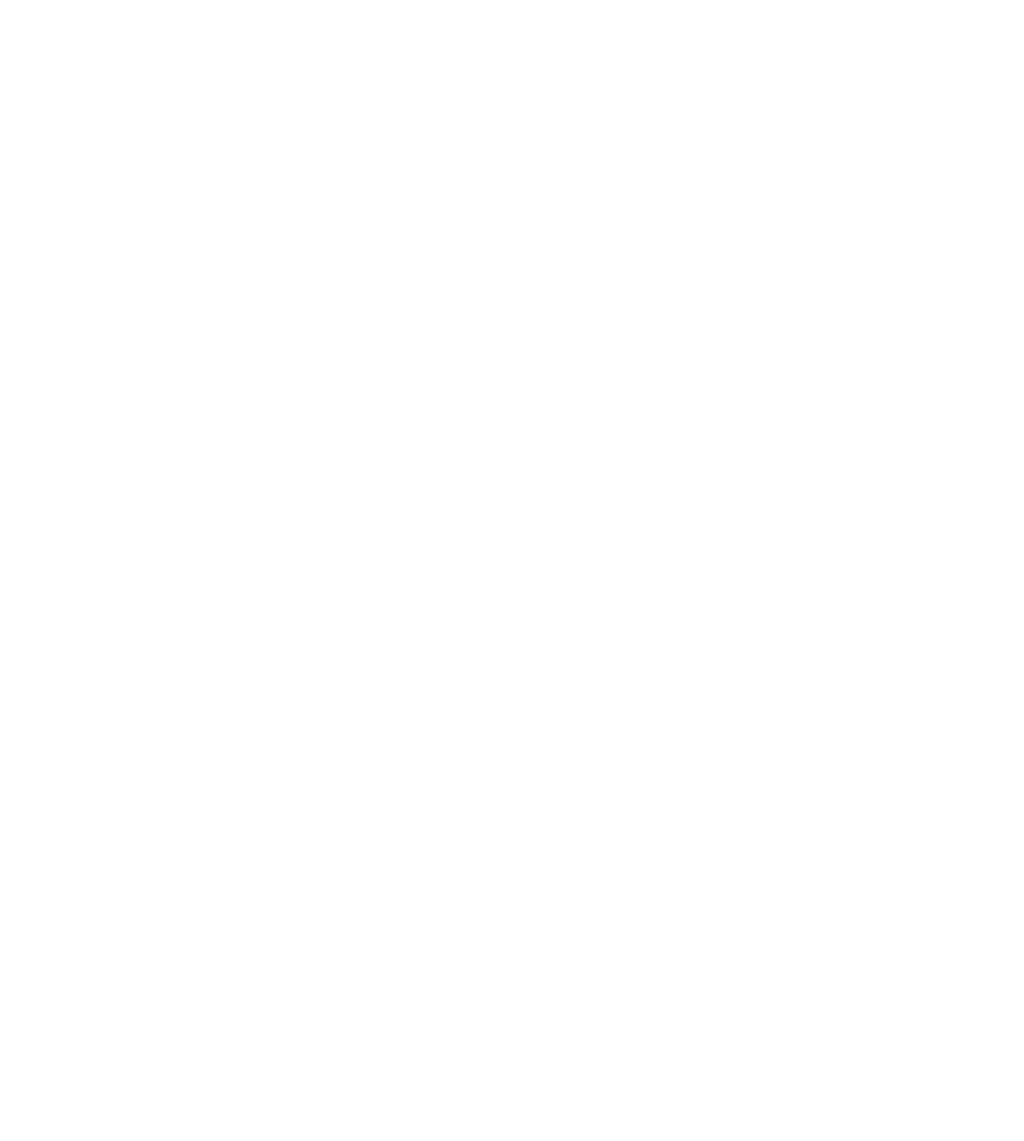
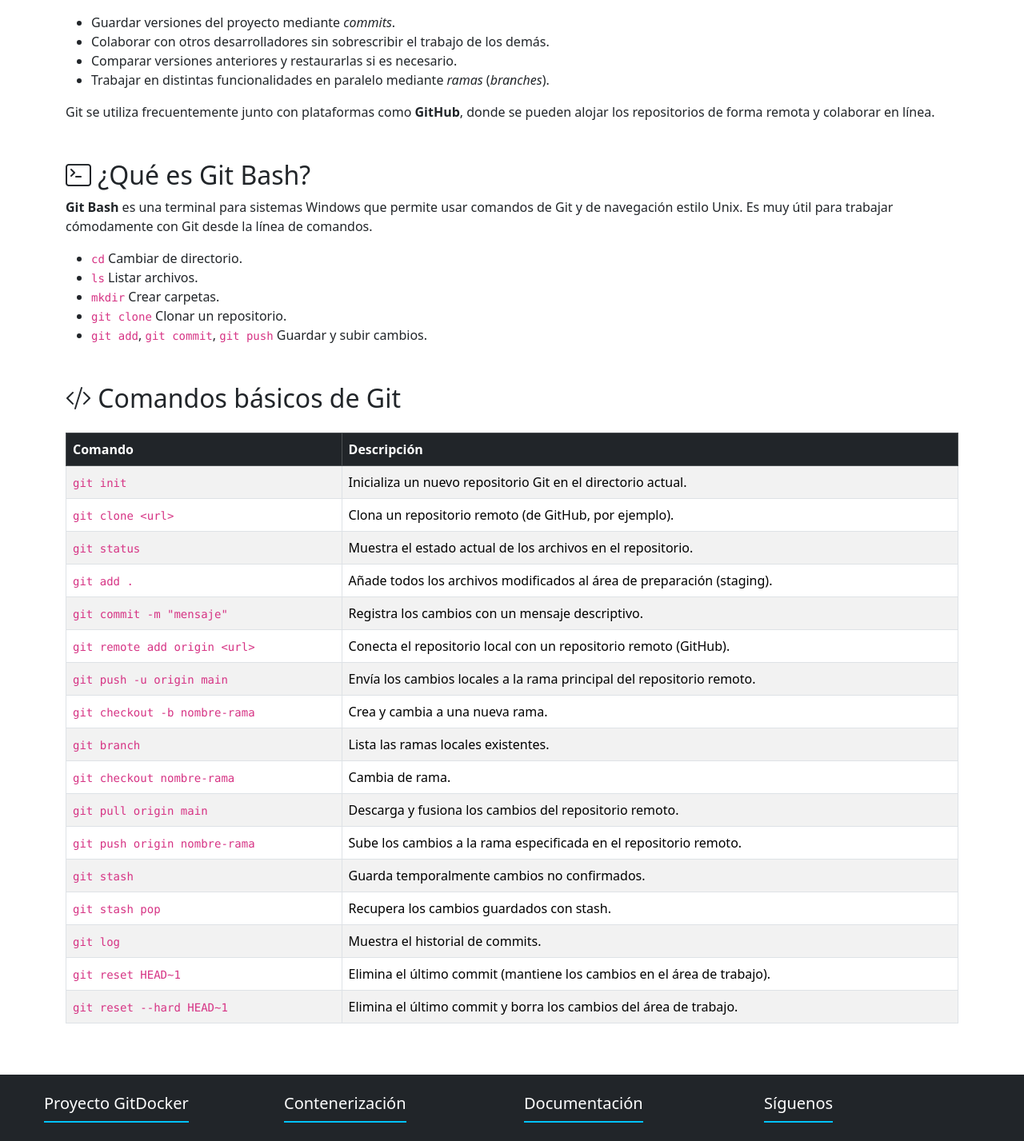
Before and after one commit to HLuiss17/PoyectoAmbientesComputacionales, an Angular app in the folder proyectoAmbientesComputacionales/: page /git in a window 1280 px wide. Before the commit this address led to /. Shown: the part 222-1649 px from the top of the page at 80% size. Before the commit the page ends 800 px from the top, so only its background shows below. Built offline with nearby package versions, Linux system fonts and the light colour scheme.

Commit message:
Agregar lista de comandos de git, mas la ruta a git conjuntamente con el navbar y el footer

```diff
--- a/proyectoAmbientesComputacionales/src/app/app.routes.ts
+++ b/proyectoAmbientesComputacionales/src/app/app.routes.ts
@@ -2,10 +2,12 @@
 import { Navbar } from './component/navbar/navbar';
 import { Footer } from './component/footer/footer';
 import { Inicio } from './component/inicio/inicio';
+import { Git } from './component/git/git';
 
 export const routes: Routes = [
     {path: '', redirectTo: 'inicio', pathMatch: 'full'},
     {path: 'navbar', component: Navbar},
     {path: 'footer', component: Footer},
-    {path: 'inicio', component: Inicio}
+    {path: 'inicio', component: Inicio},
+    {path: 'git', component: Git}
 ];
--- a/proyectoAmbientesComputacionales/src/app/component/git/git.html
+++ b/proyectoAmbientesComputacionales/src/app/component/git/git.html
@@ -1,30 +1,110 @@
-<section id="git-info">
-  <h2>¿Qué es Git y para qué sirve?</h2>
+<app-navbar></app-navbar><br>
+<section id="git-info" class="container py-5">
+  <h2 class="mb-4"><i class="bi bi-git"></i> ¿Qué es Git y para qué sirve?</h2>
   <p>
     <strong>Git</strong> es un sistema de control de versiones distribuido que permite gestionar el historial de cambios en los archivos de un proyecto. Es una herramienta fundamental en el desarrollo de software porque ayuda a llevar un control organizado y seguro del código fuente.
   </p>
   <p>Entre sus principales usos se destacan:</p>
   <ul>
-    <li>Guardar versiones del proyecto en diferentes momentos mediante <em>commits</em>.</li>
+    <li>Guardar versiones del proyecto mediante <em>commits</em>.</li>
     <li>Colaborar con otros desarrolladores sin sobrescribir el trabajo de los demás.</li>
     <li>Comparar versiones anteriores y restaurarlas si es necesario.</li>
-    <li>Trabajar en distintas funcionalidades de manera paralela mediante <em>ramas</em> (<em>branches</em>).</li>
+    <li>Trabajar en distintas funcionalidades en paralelo mediante <em>ramas</em> (<em>branches</em>).</li>
   </ul>
-  <p>Git es muy utilizado junto con plataformas como <strong>GitHub</strong>, donde se pueden alojar los repositorios de forma remota y colaborar en línea.</p>
+  <p>Git se utiliza frecuentemente junto con plataformas como <strong>GitHub</strong>, donde se pueden alojar los repositorios de forma remota y colaborar en línea.</p>
 
-  <h2>¿Qué es Git Bash?</h2>
+  <h2 class="mt-5"><i class="bi bi-terminal"></i> ¿Qué es Git Bash?</h2>
   <p>
-    <strong>Git Bash</strong> es una terminal que permite usar los comandos de Git en sistemas operativos Windows. Emula un entorno de línea de comandos de tipo Unix (como en Linux o macOS), facilitando la ejecución de instrucciones.
+    <strong>Git Bash</strong> es una terminal para sistemas Windows que permite usar comandos de Git y de navegación estilo Unix. Es muy útil para trabajar cómodamente con Git desde la línea de comandos.
   </p>
-  <p>Git Bash permite usar tanto comandos de Git como comandos básicos de navegación y manipulación de archivos. Algunos ejemplos comunes:</p>
   <ul>
-    <li><code>cd</code> – Cambiar de directorio.</li>
-    <li><code>ls</code> – Listar archivos.</li>
-    <li><code>mkdir</code> – Crear carpetas.</li>
-    <li><code>git clone</code> – Clonar un repositorio desde GitHub.</li>
-    <li><code>git add</code>, <code>git commit</code>, <code>git push</code> – Guardar y enviar cambios al repositorio remoto.</li>
+    <li><code>cd</code> Cambiar de directorio.</li>
+    <li><code>ls</code> Listar archivos.</li>
+    <li><code>mkdir</code> Crear carpetas.</li>
+    <li><code>git clone</code> Clonar un repositorio.</li>
+    <li><code>git add</code>, <code>git commit</code>, <code>git push</code> Guardar y subir cambios.</li>
   </ul>
-  <p>
-    En este proyecto utilizamos <strong>Git Bash</strong> para clonar el repositorio del sitio web, llevar el control de los cambios realizados mediante commits, y enviar el proyecto actualizado a GitHub.
-  </p>
+
+  <h2 class="mt-5"><i class="bi bi-code-slash"></i> Comandos básicos de Git</h2>
+  <div class="table-responsive">
+    <table class="table table-bordered table-striped align-middle mt-3">
+      <thead class="table-dark">
+        <tr>
+          <th>Comando</th>
+          <th>Descripción</th>
+        </tr>
+      </thead>
+      <tbody>
+        <tr>
+          <td><code>git init</code></td>
+          <td>Inicializa un nuevo repositorio Git en el directorio actual.</td>
+        </tr>
+        <tr>
+          <td><code>git clone &lt;url&gt;</code></td>
+          <td>Clona un repositorio remoto (de GitHub, por ejemplo).</td>
+        </tr>
+        <tr>
+          <td><code>git status</code></td>
+          <td>Muestra el estado actual de los archivos en el repositorio.</td>
+        </tr>
+        <tr>
+          <td><code>git add .</code></td>
+          <td>Añade todos los archivos modificados al área de preparación (staging).</td>
+        </tr>
+        <tr>
+          <td><code>git commit -m "mensaje"</code></td>
+          <td>Registra los cambios con un mensaje descriptivo.</td>
+        </tr>
+        <tr>
+          <td><code>git remote add origin &lt;url&gt;</code></td>
+          <td>Conecta el repositorio local con un repositorio remoto (GitHub).</td>
+        </tr>
+        <tr>
+          <td><code>git push -u origin main</code></td>
+          <td>Envía los cambios locales a la rama principal del repositorio remoto.</td>
+        </tr>
+        <tr>
+          <td><code>git checkout -b nombre-rama</code></td>
+          <td>Crea y cambia a una nueva rama.</td>
+        </tr>
+        <tr>
+          <td><code>git branch</code></td>
+          <td>Lista las ramas locales existentes.</td>
+        </tr>
+        <tr>
+          <td><code>git checkout nombre-rama</code></td>
+          <td>Cambia de rama.</td>
+        </tr>
+        <tr>
+          <td><code>git pull origin main</code></td>
+          <td>Descarga y fusiona los cambios del repositorio remoto.</td>
+        </tr>
+        <tr>
+          <td><code>git push origin nombre-rama</code></td>
+          <td>Sube los cambios a la rama especificada en el repositorio remoto.</td>
+        </tr>
+        <tr>
+          <td><code>git stash</code></td>
+          <td>Guarda temporalmente cambios no confirmados.</td>
+        </tr>
+        <tr>
+          <td><code>git stash pop</code></td>
+          <td>Recupera los cambios guardados con stash.</td>
+        </tr>
+        <tr>
+          <td><code>git log</code></td>
+          <td>Muestra el historial de commits.</td>
+        </tr>
+        <tr>
+          <td><code>git reset HEAD~1</code></td>
+          <td>Elimina el último commit (mantiene los cambios en el área de trabajo).</td>
+        </tr>
+        <tr>
+          <td><code>git reset --hard HEAD~1</code></td>
+          <td>Elimina el último commit y borra los cambios del área de trabajo.</td>
+        </tr>
+      </tbody>
+    </table>
+  </div>
 </section>
+<app-footer></app-footer>
--- a/proyectoAmbientesComputacionales/src/app/component/git/git.ts
+++ b/proyectoAmbientesComputacionales/src/app/component/git/git.ts
@@ -1,8 +1,10 @@
 import { Component } from '@angular/core';
+import { Footer } from '../footer/footer';
+import { Navbar } from '../navbar/navbar';
 
 @Component({
   selector: 'app-git',
-  imports: [],
+  imports: [ Footer, Navbar],
   templateUrl: './git.html',
   styleUrl: './git.css'
 })
```
